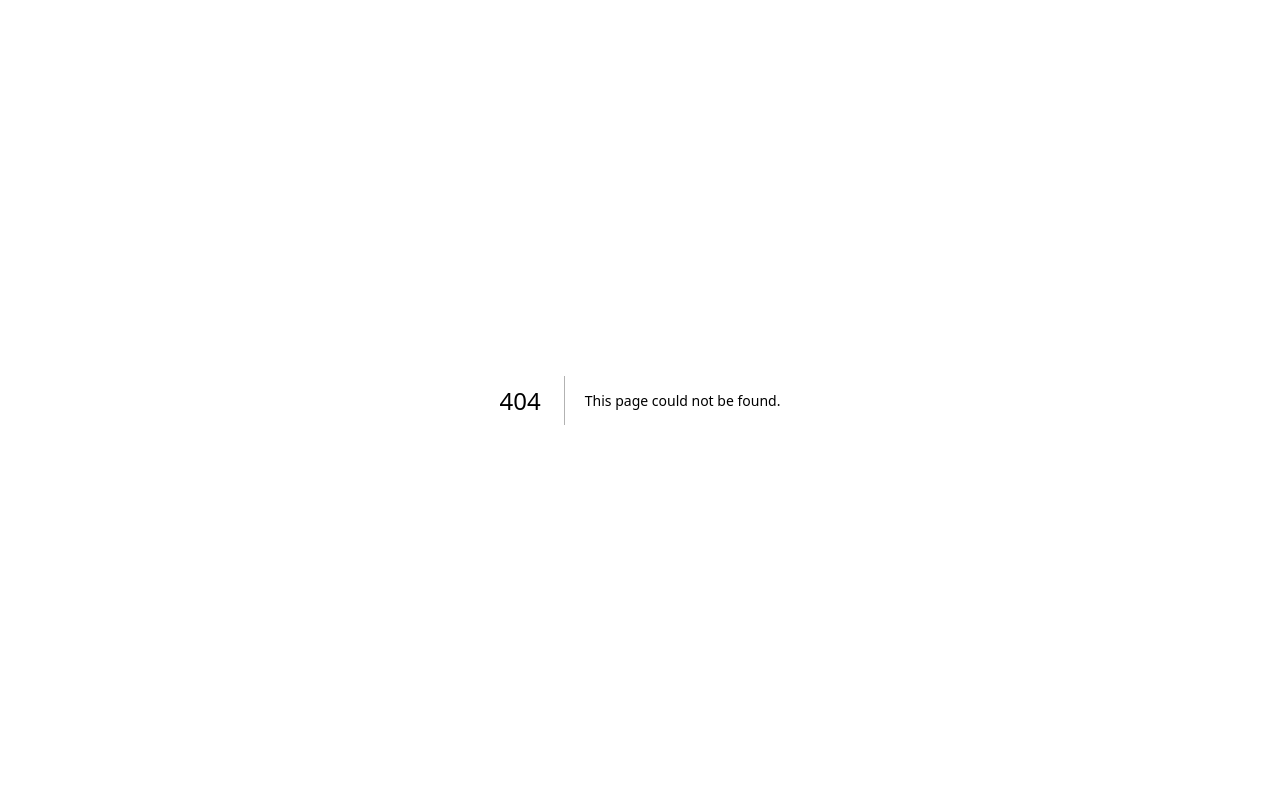
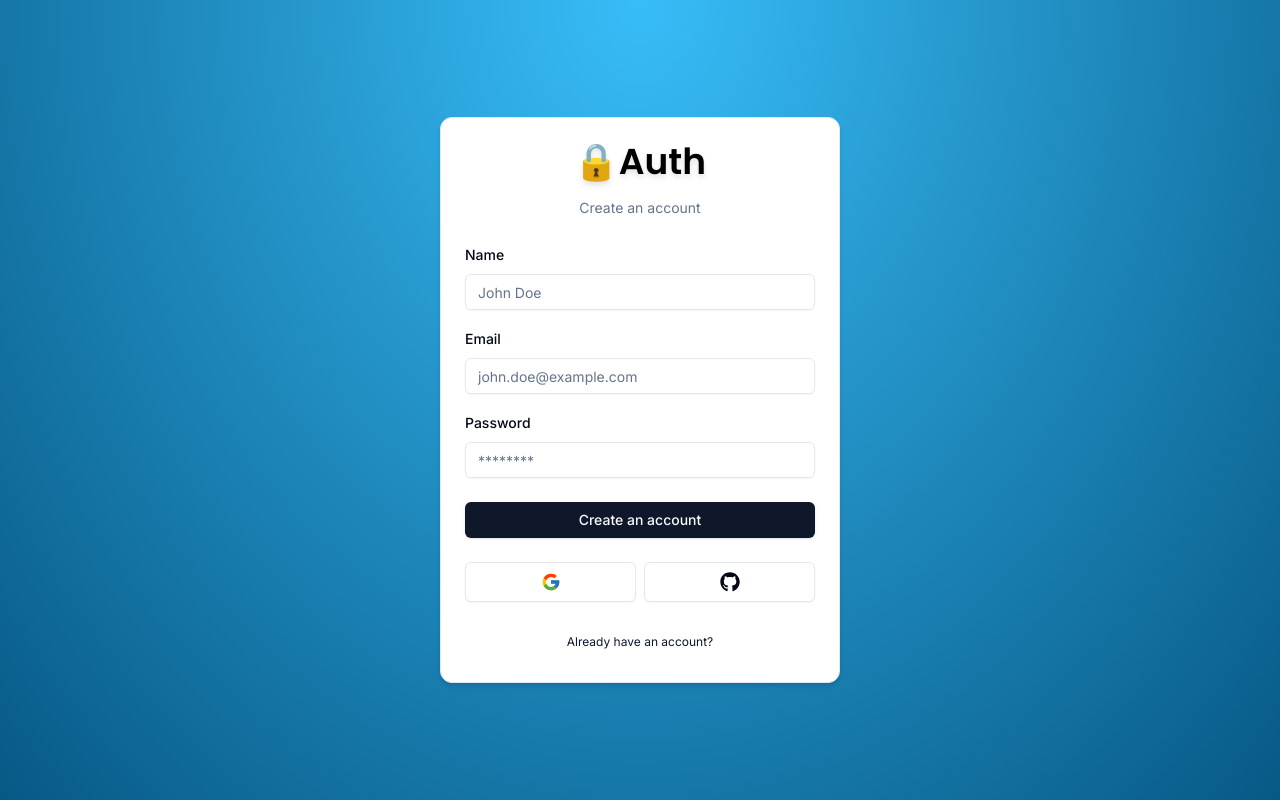
Before and after one commit to LovepreetSingh12/next-auth-v5, a Next.js app: page /auth/register in a window 1280 px wide. Before the commit this address had no page. Built offline with nearby package versions, Linux system fonts and the light colour scheme.

Commit message:
Added Register Form

```diff
--- /dev/null
+++ b/app/auth/register/page.tsx
@@ -0,0 +1,10 @@
+import RegisterForm from '@/components/auth/register-form'
+import React from 'react'
+
+export default function RegisterPage() {
+  return (
+    <div>
+        <RegisterForm/>
+    </div>
+  )
+}
--- /dev/null
+++ b/components/auth/register-form.tsx
@@ -0,0 +1,106 @@
+"use client"
+
+import { RegisterSchema } from '@/schemas';
+import { zodResolver } from '@hookform/resolvers/zod';
+import { Form, FormControl, FormField, FormItem, FormLabel, FormMessage } from '../ui/form';
+import { useForm } from 'react-hook-form';
+import { z } from 'zod';
+import { Input } from '../ui/input';
+import { FormSuccess } from '../ui/form-success';
+import { FormError } from '../ui/form-error';
+import { Button } from '../ui/button';
+import CardWrapper from './card-wrapper';
+
+export default function RegisterForm() {
+
+    const form = useForm<z.infer<typeof RegisterSchema>>({
+        resolver: zodResolver(RegisterSchema),
+        defaultValues: {
+            name : "",
+            email : "",
+            password : ""
+        }
+    });
+
+    const handleSubmit = (values : z.infer<typeof RegisterSchema>) => {
+        console.log(values);
+    }
+
+    return (
+        <CardWrapper
+            headerLabel='Create an account'
+            backButtonLabel="Already have an account?"
+            backButtonHref='/auth/login'
+            showSocial
+        >
+            <Form {...form}>
+                <form
+                    onSubmit={form.handleSubmit(handleSubmit)}
+                    className='space-y-6'
+                >
+                    <div className='space-y-4'>
+                        <FormField
+                            control={form.control}
+                            name="name"
+                            render={({field}) =>(
+                            <FormItem>
+                                <FormLabel>Name</FormLabel>
+                                <FormControl>
+                                <Input
+                                    {...field}
+                                    placeholder='John Doe'
+                                    type='name'
+                                />
+                                </FormControl>
+                                <FormMessage/>
+                            </FormItem>
+                            )}
+                        />
+                        <FormField
+                            control={form.control}
+                            name="email"
+                            render={({field}) =>(
+                            <FormItem>
+                                <FormLabel>Email</FormLabel>
+                                <FormControl>
+                                <Input
+                                    {...field}
+                                    placeholder='john.doe@example.com'
+                                    type='email'
+                                />
+                                </FormControl>
+                                <FormMessage/>
+                            </FormItem>
+                            )}
+                        />
+                        <FormField
+                            control={form.control}
+                            name="password"
+                            render={({field}) =>(
+                            <FormItem>
+                                <FormLabel>Password</FormLabel>
+                                <FormControl>
+                                <Input
+                                    {...field}
+                                    placeholder='********'
+                                    type='password'
+                                />
+                                </FormControl>
+                                <FormMessage/>
+                            </FormItem>
+                            )}
+                        />
+                    </div>
+                    <FormSuccess message=''/>
+                    <FormError message=''/>
+                    <Button
+                        type='submit'
+                        className='w-full'
+                    >
+                        Create an account
+                    </Button>
+                </form>
+            </Form>
+        </CardWrapper>
+    )
+}
--- a/schemas/index.ts
+++ b/schemas/index.ts
@@ -5,6 +5,19 @@
         message: "Email is required"
     }),
     password: z.string().min(1, {
-        message: "Password is required!"
+        message: "Password is required"
     })
 })
+
+
+export const RegisterSchema = z.object({
+    name : z.string().min(1, {
+        message: "Name is required"
+    }),
+    email : z.string().email({
+        message: "Email is required"
+    }),
+    password : z.string().min(1, {
+        message: "Password is required"
+    })
+})
```
